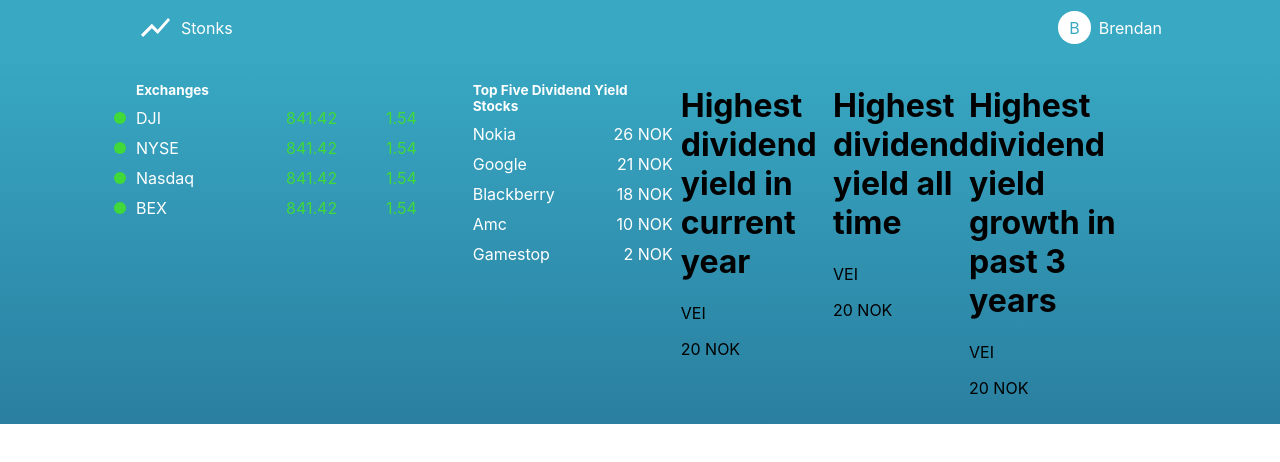
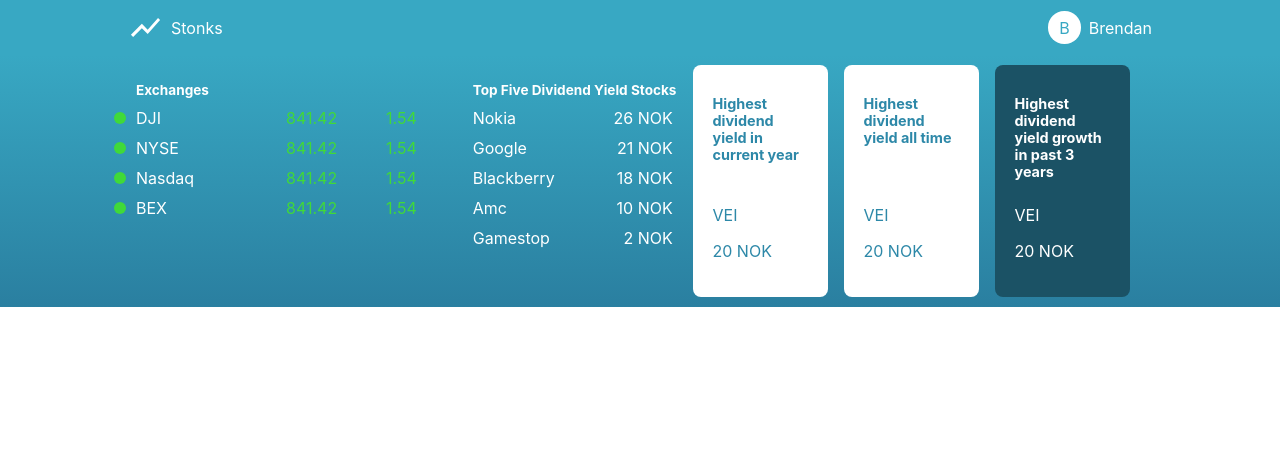
Before and after one commit to dearg-amadaun/stock-tracker-app, a React (Create React App) app: page / in a window 1280 px wide. Shown: the top 462 px of the page. Built offline with nearby package versions, Linux system fonts and the light colour scheme.

Commit message:
styling infocards and darkmode

```diff
--- a/package.json
+++ b/package.json
@@ -8,6 +8,7 @@
     "@testing-library/react": "^12.1.2",
     "@testing-library/user-event": "^13.5.0",
     "bootstrap": "4.4.1",
+    "classnames": "^2.3.1",
     "gh-pages": "^3.2.3",
     "react": "^17.0.2",
     "react-bootstrap": "^2.0.4",
--- a/src/App.js
+++ b/src/App.js
@@ -22,9 +22,16 @@
         stocks={getTopFiveDividendStocks(data.stocks)}
         />
         <div className={styles.infoCardContainer}>
-          <InfoCard title="Highest dividend yield in current year" stock={{ ticker: "VEI", amount: 20}} />
-          <InfoCard title="Highest dividend yield all time" stock={{ ticker: "VEI", amount: 20}} />
-          <InfoCard title="Highest dividend yield growth in past 3 years" stock={{ ticker: "VEI", amount: 20}} />
+          <InfoCard title="Highest dividend yield in current year"
+           stock={{ ticker: "VEI", amount: 20}}
+           />
+          <InfoCard title="Highest dividend yield all time"
+           stock={{ ticker: "VEI", amount: 20}}
+           />
+          <InfoCard title="Highest dividend yield growth in past 3 years"
+           stock={{ ticker: "VEI", amount: 20}}
+           darkmode
+           />
         </div>
      </Subheader>
     </div>
--- a/src/components/Header/header.module.css
+++ b/src/components/Header/header.module.css
@@ -1,5 +1,4 @@
 .header {
-    width: 100%;
     padding: 10px;
     background: var(--header-gradient-top);
     display: flex;
@@ -23,7 +22,7 @@
 .logo {
     width: 35px;
     height: 35px;
-    fill: white;
+    fill: #fff;
     margin-right: 8px;
 }
 
@@ -41,5 +40,5 @@
     display: flex;
     justify-content: center;
     align-items: center;
-    background-color: white;
+    background-color: #fff;
 }
--- a/src/components/InfoCard/InfoCard.jsx
+++ b/src/components/InfoCard/InfoCard.jsx
@@ -1,11 +1,15 @@
 import React from 'react';
-import { FormControl } from 'react-bootstrap';
+import classnames from 'classnames';
 
-import styles from "./infoCard.module.css";
+import styles from './infoCard.module.css';
 
 export default function InfoCard({ title, stock, darkmode }) {
+  const classes = classnames(styles.infoCard, {
+    [styles.darkmode]: darkmode
+  });
+
   return (
-    <div className={styles.infoCard}>
+    <div className={classes}>
         <h1 className={styles.header}>{title}</h1>
         <div>
             <p className={styles.paragraph}>{stock.ticker}</p>
--- a/src/components/InfoCard/infoCard.module.css
+++ b/src/components/InfoCard/infoCard.module.css
@@ -1,6 +1,20 @@
-.infocard {
-    background-color: white;
+.infoCard {
+    background-color: #fff;
     border-radius: 8px;
     padding: 20px;
-    color: var(#2d88a8)
+    color: var(--infoCard-text-color);
+    display: flex;
+    flex-direction: column;
+    justify-content: space-between;
+    width: 95px;
+    margin: 0 8px;
 }
+
+.darkmode {
+    background-color: var(--infoCard-dark-bg-color);
+    color: #fff;
+}
+
+.header {
+    font-size: 0.9rem;
+}
--- a/src/index.css
+++ b/src/index.css
@@ -17,4 +17,6 @@
   --header-gradient-bottom: #2a7fa0;
   --site-width: 1024px;
   --exchange-green: #40d939;
+  --infoCard-text-color: #2d88a8;
+  --infoCard-dark-bg-color: #1b5265;
 }
```
